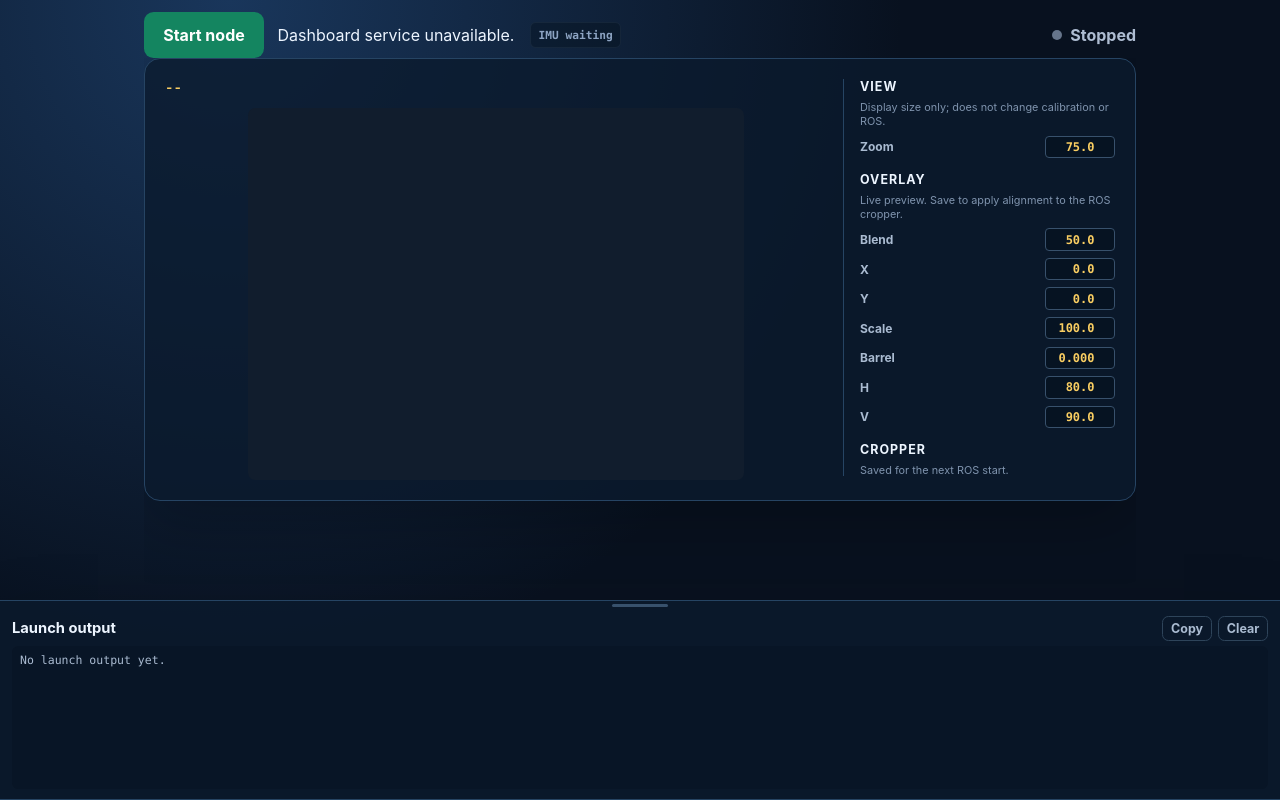
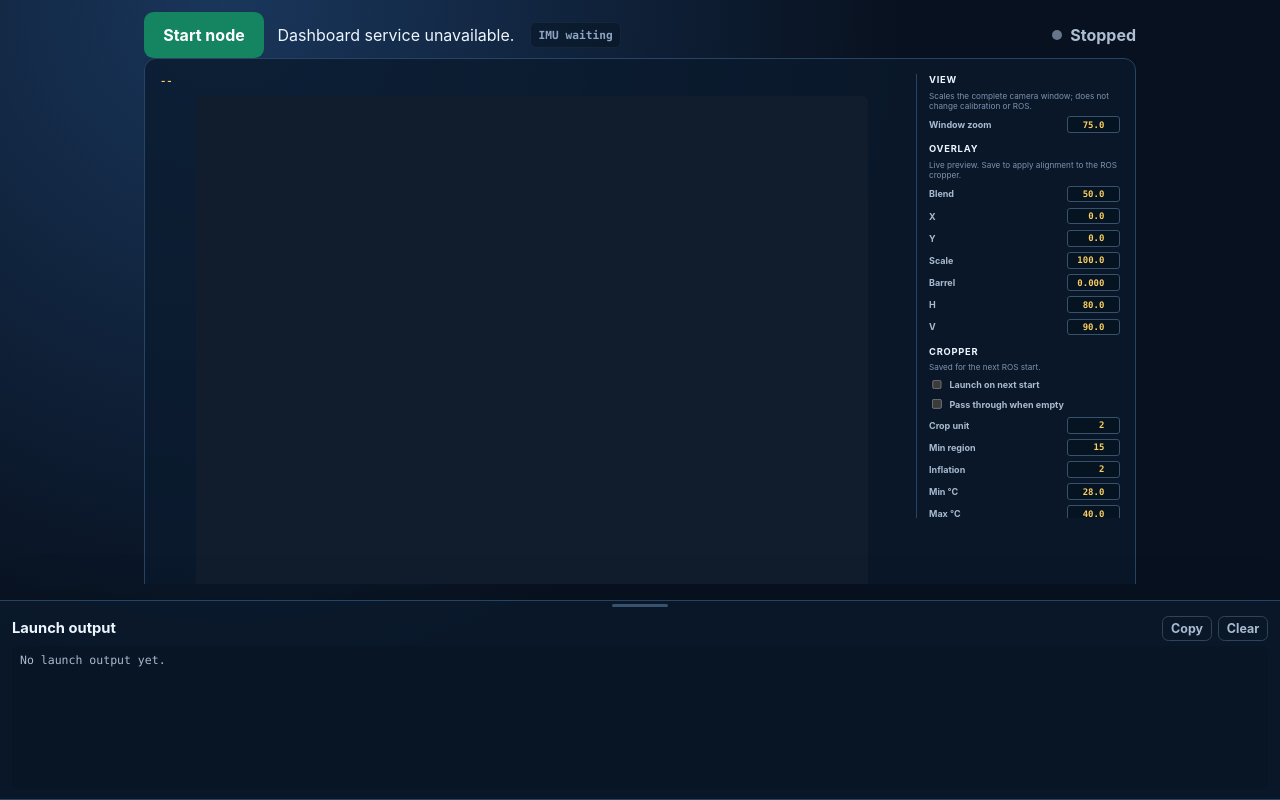
Before and after one commit to Andrew-Heng-Yong/frontend-initiator-drone, a website: page public/index.html in a window 1280 px wide. Drawn offline with Linux system fonts and the light colour scheme; no server answers.

Commit message:
zoom out fix

```diff
--- a/public/app.js
+++ b/public/app.js
@@ -16,8 +16,7 @@ const clearButton = document.querySelector('#clear-logs');
 const copyButton = document.querySelector('#copy-logs');
 const logPanel = document.querySelector('.log-panel');
 const logResizeHandle = document.querySelector('#log-resize-handle');
-const canvasPanel = document.querySelector('.canvas-panel');
-const tuningPanel = document.querySelector('.tuning-panel');
+const viewer = document.querySelector('.viewer');
 const viewerZoomInput = document.querySelector('#viewer-zoom');
 const overlayAlphaInput = document.querySelector('#overlay-alpha');
 const thermalOffsetXInput = document.querySelector('#thermal-offset-x');
@@ -84,7 +83,6 @@ let latestColor = null;
 let thermalStatus = 'thermal waiting';
 let imuStatus = 'IMU waiting';
 let drawScheduled = false;
-let canvasFitScheduled = false;
 let viewerZoomPercent = readStoredViewerZoom();
 let cameraFrameToken = 0;
 let subscribedTopics = new Set();
@@ -528,39 +526,6 @@ function setCanvasSize(sourceWidth, sourceHeight) {
     canvas.width = width;
     canvas.height = height;
   }
-  scheduleCanvasFit();
-}
-
-function fitCanvasToViewport() {
-  if (!canvasPanel || canvas.width <= 0 || canvas.height <= 0) return;
-  const rootFontSize = Number.parseFloat(
-    getComputedStyle(document.documentElement).fontSize,
-  ) || 16;
-  const aspectRatio = canvas.width / canvas.height;
-  const modeMaxWidth = rootFontSize * (frontendMode === 'simple' ? 64 : 56);
-  const availableWidth = Math.max(1, canvasPanel.clientWidth);
-  const displayWidth = Math.max(
-    1,
-    Math.min(availableWidth, modeMaxWidth) * (viewerZoomPercent / 100),
-  );
-  const displayHeight = displayWidth / aspectRatio;
-
-  canvas.style.width = `${Math.floor(displayWidth)}px`;
-  canvas.style.height = `${Math.floor(displayHeight)}px`;
-  if (tuningPanel) {
-    tuningPanel.style.maxHeight = window.matchMedia('(max-width: 760px)').matches
-      ? ''
-      : `${Math.ceil(displayHeight + rootFontSize * 1.5)}px`;
-  }
-}
-
-function scheduleCanvasFit() {
-  if (canvasFitScheduled) return;
-  canvasFitScheduled = true;
-  requestAnimationFrame(() => {
-    canvasFitScheduled = false;
-    fitCanvasToViewport();
-  });
 }
 
 function readStoredViewerZoom() {
@@ -591,7 +556,12 @@ function updateViewerZoomFromUi(source, formatActive = false) {
   } catch (_) {
     // The live control still works when browser storage is unavailable.
   }
-  scheduleCanvasFit();
+  applyViewerZoom();
+}
+
+function applyViewerZoom() {
+  if (!viewer) return;
+  viewer.style.zoom = String(viewerZoomPercent / 100);
 }
 
 function drawImageData(imageData, sourceWidth, sourceHeight) {
@@ -748,7 +718,6 @@ function applyStreamConfig(stream) {
   flipThermalY = stream.flipThermalY === true;
   setThermalAlignmentUi(stream.alignment);
   setThermalCropperUi(stream.cropper);
-  scheduleCanvasFit();
   if (frontendModeChanged && frontendMode === 'simple') showWaitingForSimpleCrop();
   if (topicsChanged || frontendModeChanged) closeRosbridge();
 }
@@ -1109,6 +1078,7 @@ if (overlayAlphaInput) {
 
 if (viewerZoomInput) {
   setControlValue(viewerZoomInput, viewerZoomPercent, true);
+  applyViewerZoom();
   viewerZoomInput.addEventListener('input', () => updateViewerZoomFromUi(viewerZoomInput));
   viewerZoomInput.addEventListener('change', () => updateViewerZoomFromUi(viewerZoomInput, true));
   viewerZoomInput.addEventListener(
@@ -1190,7 +1160,6 @@ if (logPanel && logResizeHandle) {
     function resizeLog(moveEvent) {
       const nextHeight = Math.max(minHeight, Math.min(maxHeight, startHeight + startY - moveEvent.clientY));
       logPanel.style.height = `${nextHeight}px`;
-      scheduleCanvasFit();
     }
 
     function stopResize() {
@@ -1205,15 +1174,5 @@ if (logPanel && logResizeHandle) {
   });
 }
 
-window.addEventListener('resize', scheduleCanvasFit);
-if (window.visualViewport) {
-  window.visualViewport.addEventListener('resize', scheduleCanvasFit);
-}
-if ('ResizeObserver' in window) {
-  const canvasFitObserver = new ResizeObserver(scheduleCanvasFit);
-  if (canvasPanel) canvasFitObserver.observe(canvasPanel);
-  if (logPanel) canvasFitObserver.observe(logPanel);
-}
-
 refresh();
 setInterval(refresh, 2000);
--- a/public/index.html
+++ b/public/index.html
@@ -32,9 +32,9 @@
           <div class="tuning-panel" aria-label="Thermal tuning parameters">
             <div class="tuning-group">
               <h2>View</h2>
-              <p class="tuning-note">Display size only; does not change calibration or ROS.</p>
+              <p class="tuning-note">Scales the complete camera window; does not change calibration or ROS.</p>
               <label class="overlay-alpha">
-                <span>Zoom</span>
+                <span>Window zoom</span>
                 <input id="viewer-zoom" class="number-field" type="number" min="30" max="100" step="5" value="75" />
               </label>
             </div>
@@ -127,6 +127,6 @@
         <pre id="logs">No launch output yet.</pre>
       </section>
     </main>
-    <script src="/app.js?v=20260725-4"></script>
+    <script src="/app.js?v=20260725-5"></script>
   </body>
 </html>
--- a/public/styles.css
+++ b/public/styles.css
@@ -47,7 +47,7 @@ button { border: 0; border-radius: .6rem; padding: .82rem 1.2rem; color: #fff; f
 .cpu-mini { display:flex; gap:.5rem; align-items:center; justify-content:center; min-width:10rem; margin-left: auto; }
 .cpu-mini .mini-core { color:#8da4c3; font-size:.7rem; background: rgba(2,10,18,.3); padding:.2rem .4rem; border-radius:.35rem; border:1px solid rgba(46,68,90,.3); }
 .cpu-mini .cpu-temp { color: #f9ce62; border-color: rgba(249, 206, 98, .32); }
-canvas { display: block; image-rendering: pixelated; image-rendering: crisp-edges; width: auto; height: auto; max-width: min(100%, 56rem); margin: .75rem auto 0; background: #111d2d; border-radius: .45rem; }
+canvas { display: block; image-rendering: pixelated; image-rendering: crisp-edges; width: 100%; height: auto; max-width: 56rem; margin: .75rem auto 0; background: #111d2d; border-radius: .45rem; }
 canvas[data-stream="overlay"] { image-rendering: auto; }
 html[data-frontend-mode="simple"] main { width: min(100% - 2rem, 72rem); }
 html[data-frontend-mode="simple"] header { flex-wrap: wrap; }
@@ -57,7 +57,7 @@ html[data-frontend-mode="simple"] .cpu-mini { margin-left: 0; }
 html[data-frontend-mode="simple"] .viewer { width: min(100%, 66rem); margin: 0 auto; }
 html[data-frontend-mode="simple"] .viewer-layout { display: block; }
 html[data-frontend-mode="simple"] .tuning-panel { display: none; }
-html[data-frontend-mode="simple"] canvas { width: auto; height: auto; max-width: min(100%, 1024px); aspect-ratio: 4 / 3; }
+html[data-frontend-mode="simple"] canvas { width: min(100%, 1024px); height: auto; max-width: 1024px; aspect-ratio: 4 / 3; }
 html[data-frontend-mode="simple"] canvas[data-stream="waiting"] { image-rendering: auto; }
 #empty-state { color: #9fb0c9; text-align: center; margin-top: 1rem; }
 .log-panel { width: 100vw; margin: 1rem 0 0 calc(50% - 50vw); height: 25vh; flex: 0 0 auto; display: flex; flex-direction: column; gap: .35rem; overflow: hidden; min-height: 6rem; max-height: 80vh; border-radius: 0; border-left: 0; border-right: 0; padding: 0 .75rem .6rem; }
```
Also changed, not shown: README.md.
